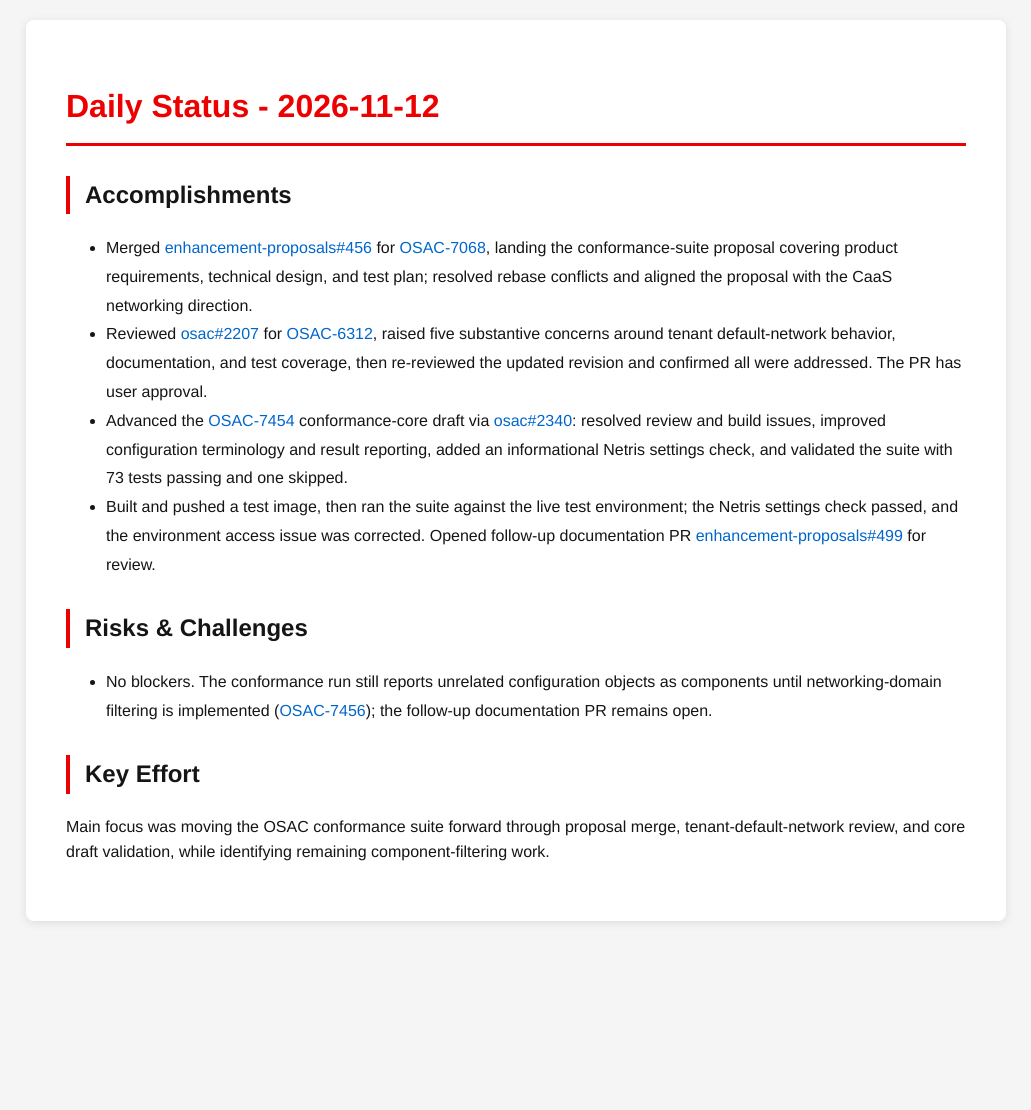
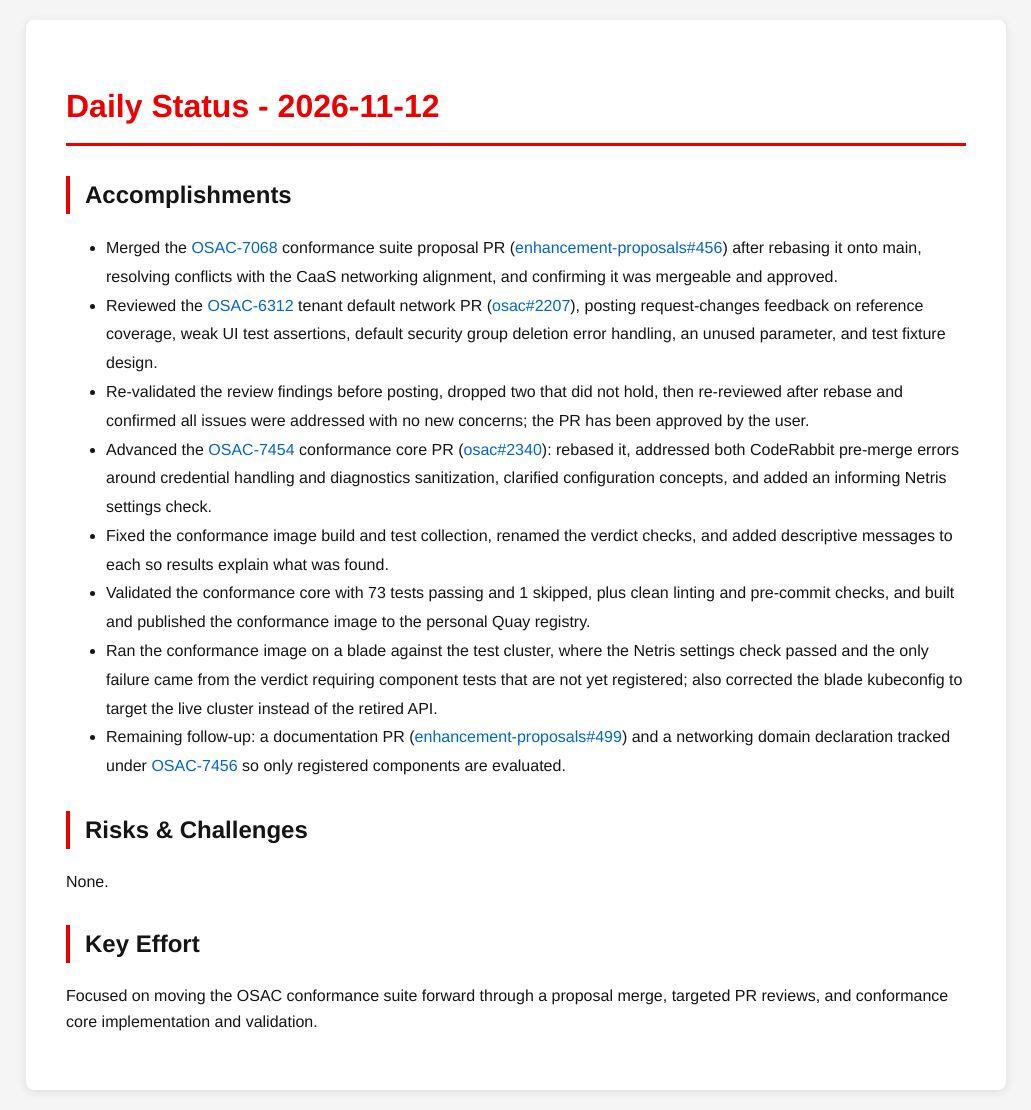
Before and after one commit to tzvatot/daily-status, a Jekyll site: the page built from 2026-11-12.md, in a window 1280 px wide. Shown: the whole page, without its empty margins (124-1155 px from the left). Built offline with Jekyll 4.4.1, drawn with Linux system fonts in a browser that asks for light colours; before the commit the page ends 941 px from its top, so only the background shows below that.

Commit message:
Daily status update - 2026-11-12

```diff
--- a/2026-11-12.md
+++ b/2026-11-12.md
@@ -7,13 +7,17 @@ date: 2026-11-12
 # Daily Status - 2026-11-12
 
 ## Accomplishments
-- Merged [enhancement-proposals#456](https://github.com/osac-project/enhancement-proposals/pull/456) for [OSAC-7068](https://redhat.atlassian.net/browse/OSAC-7068), landing the conformance-suite proposal covering product requirements, technical design, and test plan; resolved rebase conflicts and aligned the proposal with the CaaS networking direction.
-- Reviewed [osac#2207](https://github.com/osac-project/osac/pull/2207) for [OSAC-6312](https://redhat.atlassian.net/browse/OSAC-6312), raised five substantive concerns around tenant default-network behavior, documentation, and test coverage, then re-reviewed the updated revision and confirmed all were addressed. The PR has user approval.
-- Advanced the [OSAC-7454](https://redhat.atlassian.net/browse/OSAC-7454) conformance-core draft via [osac#2340](https://github.com/osac-project/osac/pull/2340): resolved review and build issues, improved configuration terminology and result reporting, added an informational Netris settings check, and validated the suite with 73 tests passing and one skipped.
-- Built and pushed a test image, then ran the suite against the live test environment; the Netris settings check passed, and the environment access issue was corrected. Opened follow-up documentation PR [enhancement-proposals#499](https://github.com/osac-project/enhancement-proposals/pull/499) for review.
+- Merged the [OSAC-7068](https://redhat.atlassian.net/browse/OSAC-7068) conformance suite proposal PR ([enhancement-proposals#456](https://github.com/osac-project/enhancement-proposals/pull/456)) after rebasing it onto main, resolving conflicts with the CaaS networking alignment, and confirming it was mergeable and approved.
+- Reviewed the [OSAC-6312](https://redhat.atlassian.net/browse/OSAC-6312) tenant default network PR ([osac#2207](https://github.com/osac-project/osac/pull/2207)), posting request-changes feedback on reference coverage, weak UI test assertions, default security group deletion error handling, an unused parameter, and test fixture design.
+- Re-validated the review findings before posting, dropped two that did not hold, then re-reviewed after rebase and confirmed all issues were addressed with no new concerns; the PR has been approved by the user.
+- Advanced the [OSAC-7454](https://redhat.atlassian.net/browse/OSAC-7454) conformance core PR ([osac#2340](https://github.com/osac-project/osac/pull/2340)): rebased it, addressed both CodeRabbit pre-merge errors around credential handling and diagnostics sanitization, clarified configuration concepts, and added an informing Netris settings check.
+- Fixed the conformance image build and test collection, renamed the verdict checks, and added descriptive messages to each so results explain what was found.
+- Validated the conformance core with 73 tests passing and 1 skipped, plus clean linting and pre-commit checks, and built and published the conformance image to the personal Quay registry.
+- Ran the conformance image on a blade against the test cluster, where the Netris settings check passed and the only failure came from the verdict requiring component tests that are not yet registered; also corrected the blade kubeconfig to target the live cluster instead of the retired API.
+- Remaining follow-up: a documentation PR ([enhancement-proposals#499](https://github.com/osac-project/enhancement-proposals/pull/499)) and a networking domain declaration tracked under [OSAC-7456](https://redhat.atlassian.net/browse/OSAC-7456) so only registered components are evaluated.
 
 ## Risks & Challenges
-- No blockers. The conformance run still reports unrelated configuration objects as components until networking-domain filtering is implemented ([OSAC-7456](https://redhat.atlassian.net/browse/OSAC-7456)); the follow-up documentation PR remains open.
+None.
 
 ## Key Effort
-Main focus was moving the OSAC conformance suite forward through proposal merge, tenant-default-network review, and core draft validation, while identifying remaining component-filtering work.
+Focused on moving the OSAC conformance suite forward through a proposal merge, targeted PR reviews, and conformance core implementation and validation.
```
